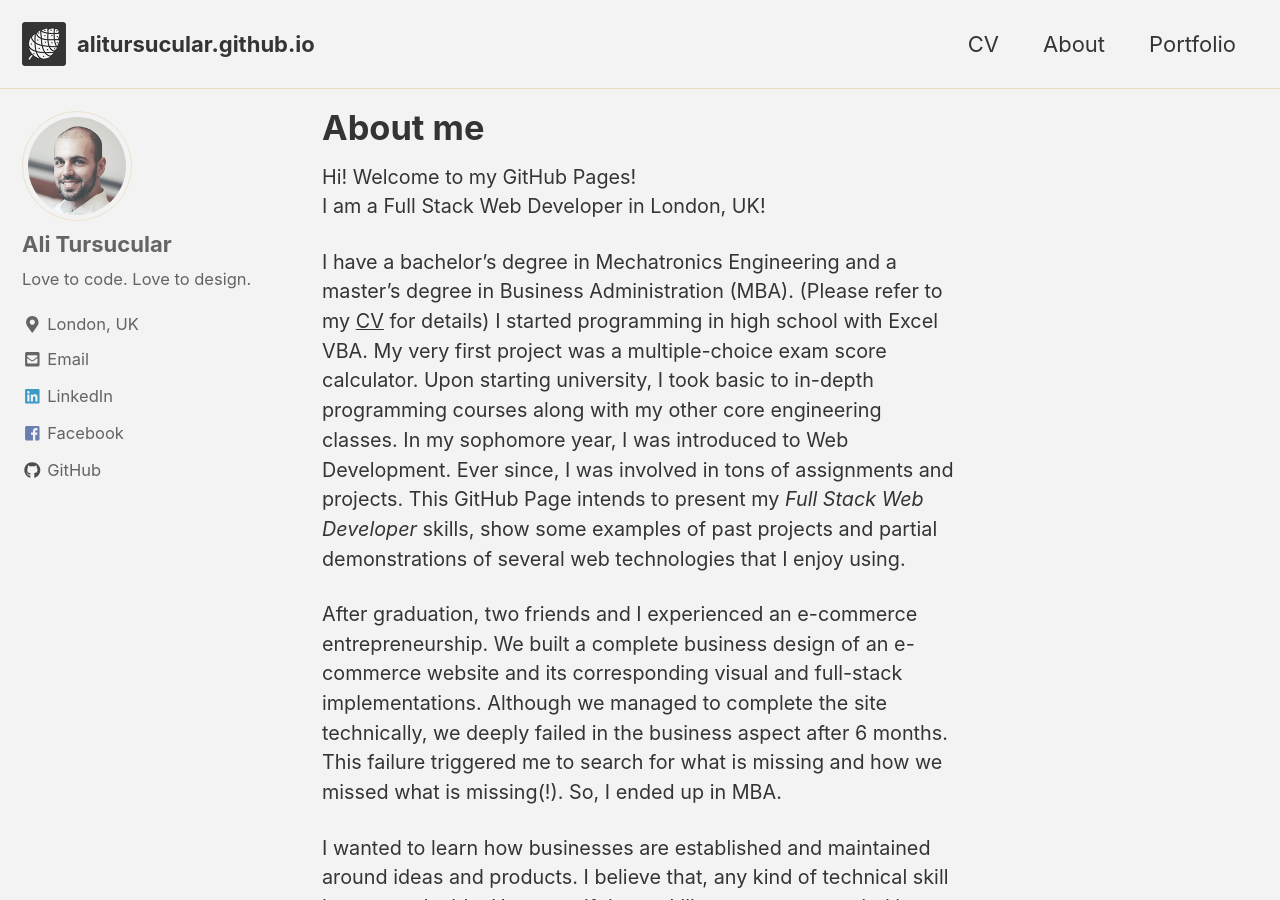
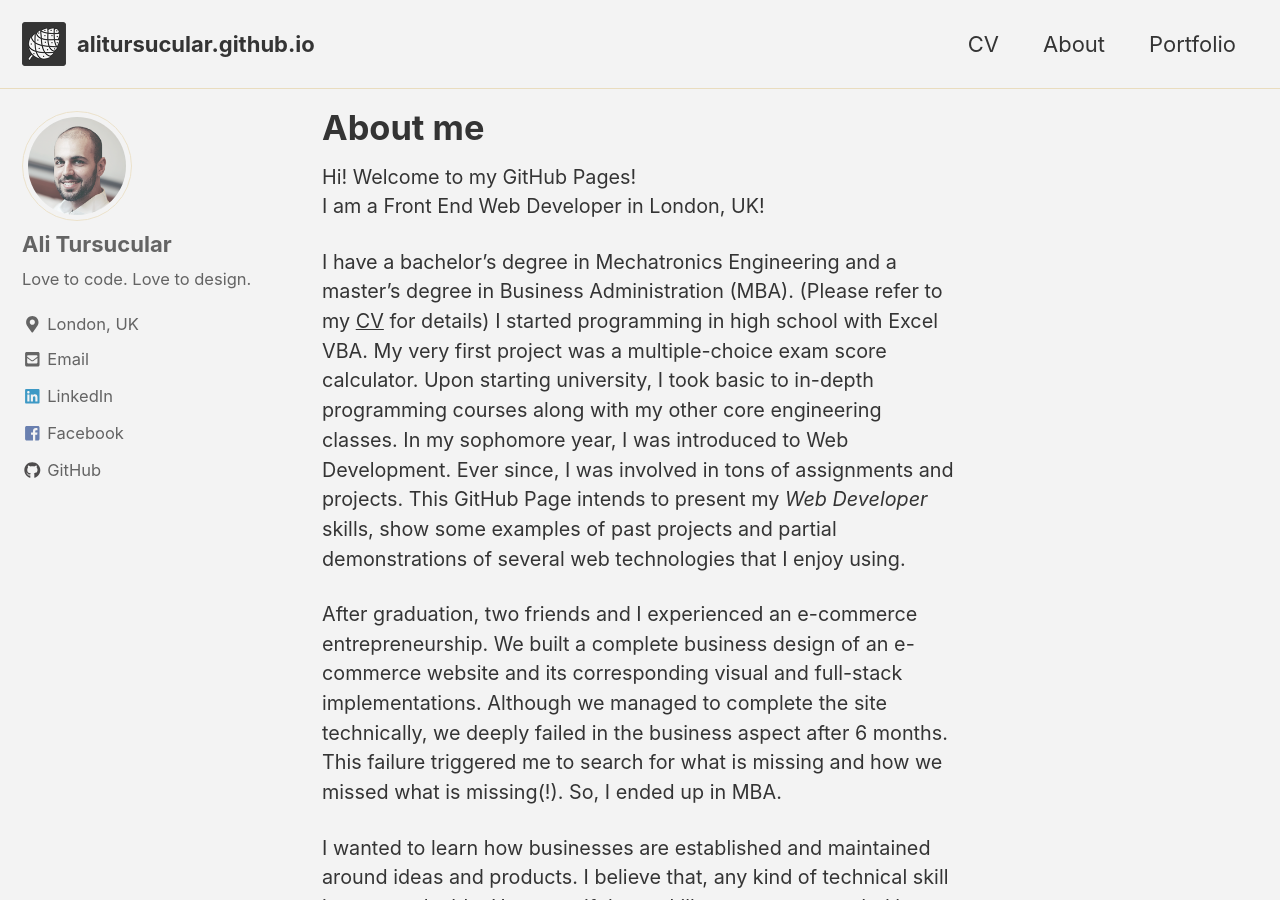
Before and after one commit to alitursucular/alitursucular.github.io, a Jekyll site: the page built from _pages/about.md, in a window 1280 px wide and 900 px high. Built offline with Jekyll 4.4.1, drawn with Linux system fonts in a browser that asks for light colours; cached includes are drawn as plain includes.

Commit message:
CV and several info update

```diff
--- a/_pages/about.md
+++ b/_pages/about.md
@@ -5,9 +5,9 @@ read_time: false
 ---
 
 Hi! Welcome to my GitHub Pages!<br/>
-I am a Full Stack Web Developer in London, UK!
+I am a Front End Web Developer in London, UK!
 
-I have a bachelor’s degree in Mechatronics Engineering and a master’s degree in Business Administration (MBA). (Please refer to my [CV](https://alitursucular.github.io/assets/docs/alitursucular-full-stack-developer-cv.pdf) for details) I started programming in high school with Excel VBA. My very first project was a multiple-choice exam score calculator. Upon starting university, I took basic to in-depth programming courses along with my other core engineering classes. In my sophomore year, I was introduced to Web Development. Ever since, I was involved in tons of assignments and projects. This GitHub Page intends to present my _Full Stack Web Developer_ skills, show some examples of past projects and partial demonstrations of several web technologies that I enjoy using.
+I have a bachelor’s degree in Mechatronics Engineering and a master’s degree in Business Administration (MBA). (Please refer to my [CV](https://alitursucular.github.io/assets/docs/alitursucular-front-end-web-developer-cv.pdf) for details) I started programming in high school with Excel VBA. My very first project was a multiple-choice exam score calculator. Upon starting university, I took basic to in-depth programming courses along with my other core engineering classes. In my sophomore year, I was introduced to Web Development. Ever since, I was involved in tons of assignments and projects. This GitHub Page intends to present my _Web Developer_ skills, show some examples of past projects and partial demonstrations of several web technologies that I enjoy using.
 
 After graduation, two friends and I experienced an e-commerce entrepreneurship. We built a complete business design of an e-commerce website and its corresponding visual and full-stack implementations. Although we managed to complete the site technically, we deeply failed in the business aspect after 6 months. This failure triggered me to search for what is missing and how we missed what is missing(!). So, I ended up in MBA.
 
```
Also changed, not shown: 1 other file.
